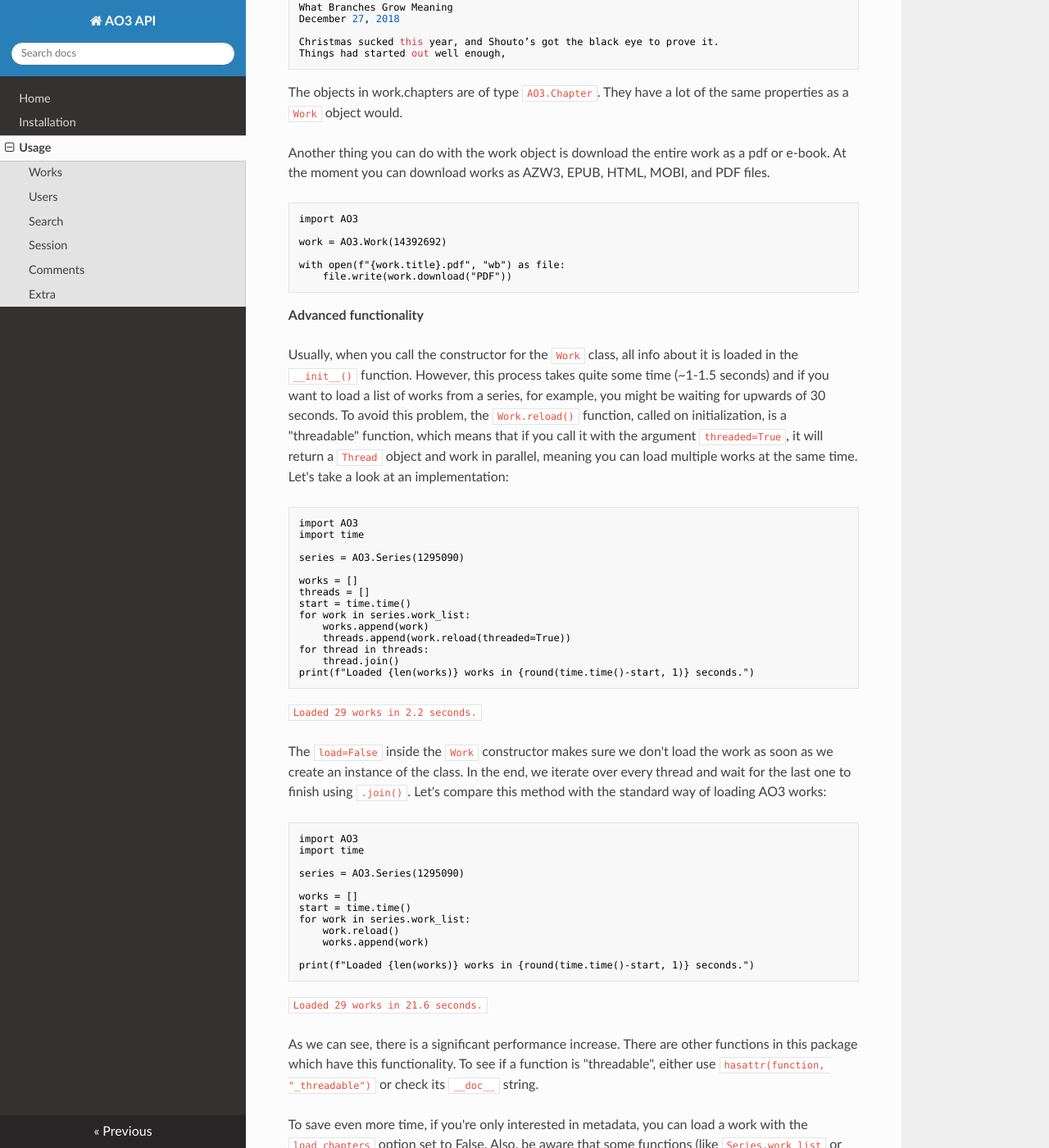
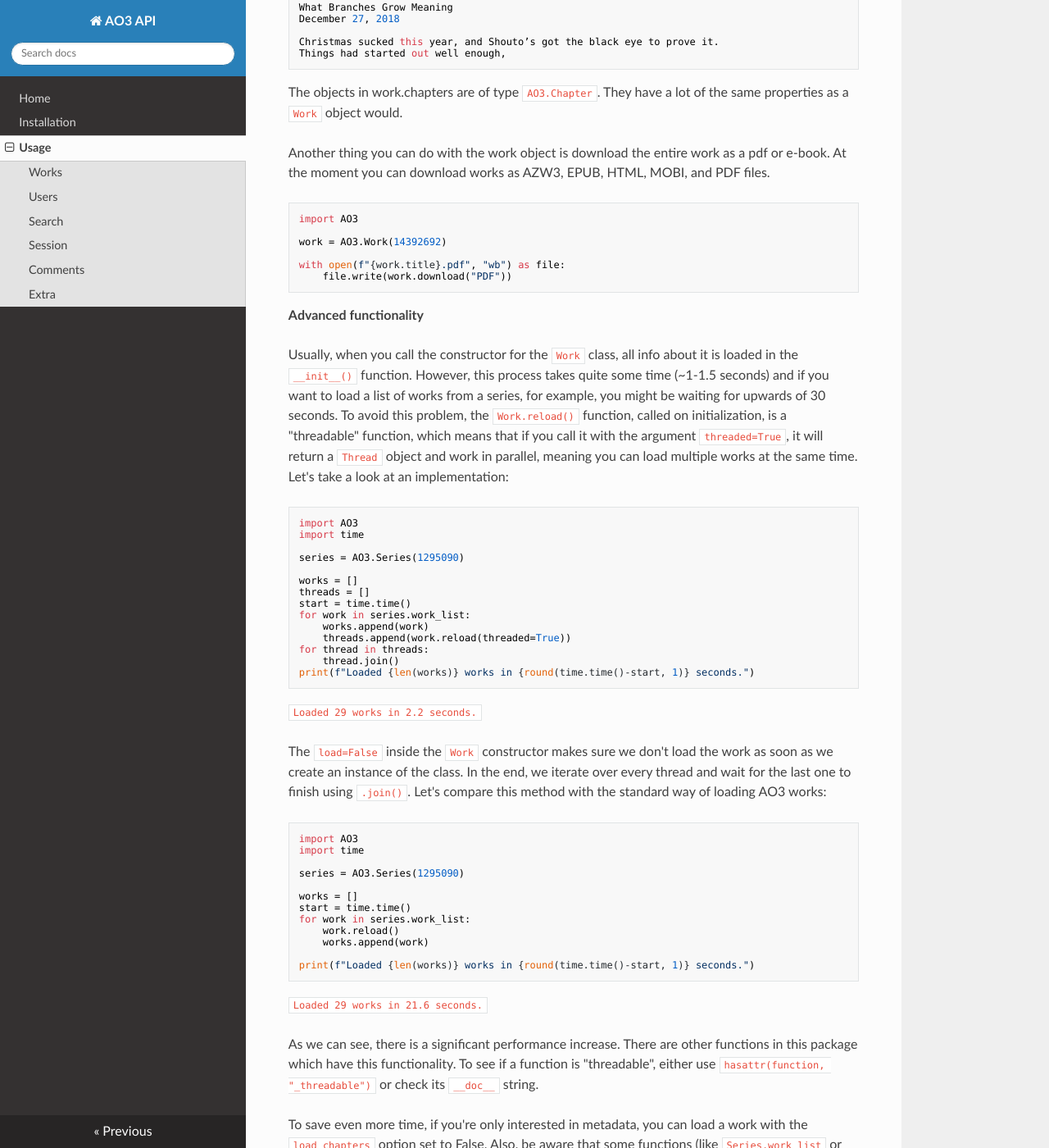
Before and after one commit to ArmindoFlores/ao3_api, an MkDocs documentation site: the page built from docs/use.md, in a window 1280 px wide and 1400 px high, scrolled down 965 px. Shown: the whole window at 82% size. Built offline with MkDocs 1.6.1, drawn with Linux system fonts in a browser that asks for light colours; nearby versions of some CDN libraries; some of the changed text lies outside the part shown.

Commit message:
Reverted use of 'py3' code tags
Reverted use of 'py3' code tags

````diff
--- a/docs/use.md
+++ b/docs/use.md
@@ -8,7 +8,7 @@ One of the most basic things you might want to do with this package is loading a
 
 We start by finding the _workid_ of the work we want to load. We do that either by using `AO3.utils.workid_from_url(url)` or by just looking at the url ourselves. Let's take a look:
 
-```py3
+```python
 import AO3
 
 url = "https://archiveofourown.org/works/14392692/chapters/33236241"
@@ -27,7 +27,7 @@ Chapters: 46
 
 It's important to note that some works may not be accessible to guest users, and in this case you will get 0 chapters as an output, and the error `AO3.utils.AuthError: This work is only available to registered users of the Archive` if you try to load it. Nontheless, we can still do a lot more with this Work object: Lets try to get the first 20 words of the second chapter.
 
-```py3
+```python
 import AO3
 
 work = AO3.Work(14392692)
@@ -50,7 +50,7 @@ The objects in work.chapters are of type `AO3.Chapter`. They have a lot of the s
 
 Another thing you can do with the work object is download the entire work as a pdf or e-book. At the moment you can download works as AZW3, EPUB, HTML, MOBI, and PDF files.
 
-```py3
+```python
 import AO3
 
 work = AO3.Work(14392692)
@@ -64,7 +64,7 @@ __Advanced functionality__
 
 Usually, when you call the constructor for the `Work` class, all info about it is loaded in the `__init__()` function. However, this process takes quite some time (~1-1.5 seconds) and if you want to load a list of works from a series, for example, you might be waiting for upwards of 30 seconds. To avoid this problem, the `Work.reload()` function, called on initialization, is a "threadable" function, which means that if you call it with the argument `threaded=True`, it will return a `Thread` object and work in parallel, meaning you can load multiple works at the same time. Let's take a look at an implementation:
 
-```py3
+```python
 import AO3
 import time
 
@@ -85,7 +85,7 @@ print(f"Loaded {len(works)} works in {round(time.time()-start, 1)} seconds.")
 
 The `load=False` inside the `Work` constructor makes sure we don't load the work as soon as we create an instance of the class. In the end, we iterate over every thread and wait for the last one to finish using `.join()`. Let's compare this method with the standard way of loading AO3 works:
 
-```py3
+```python
 import AO3
 import time
 
@@ -108,7 +108,7 @@ To save even more time, if you're only interested in metadata, you can load a wo
 
 The last important information about the `Work` class is that most of its properties (like the number of bookmarks, kudos, the authors' names, etc...) are cached properties. That means that once you check them once, the value is stored and it won't ever change, even if those values change. To update these values, you will need to call `Work.reload()`. See the example below:
 
-```py3
+```python
 import AO3
 
 sess = AO3.GuestSession()
@@ -130,7 +130,7 @@ print(work.kudos)
 
 Another useful thing you might want to do is get information on who wrote which works / comments. For that, we use the `AO3.User` class.
 
-```py3
+```python
 import AO3
 
 user = AO3.User("bothersomepotato")
@@ -150,7 +150,7 @@ University student, opening documents to write essays but writing this stuff ins
 
 To search for works, you can either use the `AO3.search()` function and parse the BeautifulSoup object returned yourself, or use the `AO3.Search` class to automatically do that for you
 
-```py3
+```python
 import AO3
 search = AO3.Search(any_field="Clarke Lexa", word_count=AO3.utils.Constraint(5000, 15000))
 search.update()
@@ -184,7 +184,7 @@ for result in search.results:
 ```
 
 You can then use the workid to load one of the works you searched for. To get more then the first 20 works, change the page number using
-```py3
+```python
 search.page = 2
 ```
 
@@ -192,7 +192,7 @@ search.page = 2
 
 A lot of actions you might want to take might require an AO3 account, and if you have one, you can get access to those actions using an AO3.Session object. You start by logging in using your username and password, and then you can use that object to access restricted content.
 
-```py3
+```python
 import AO3
 
 session = AO3.Session("username", "password")
@@ -217,7 +217,7 @@ If you would prefer to leave a comment or kudos anonimously, you can use an `AO3
 
 To retrieve and process comment threads, you might want to look at the `Work.get_comments()` method. It returns all the comments in a specific chapter and their respective threads. You can then process them however you want. Let's take a look:
 
-```py3
+```python
 from time import time
 
 import AO3
````
